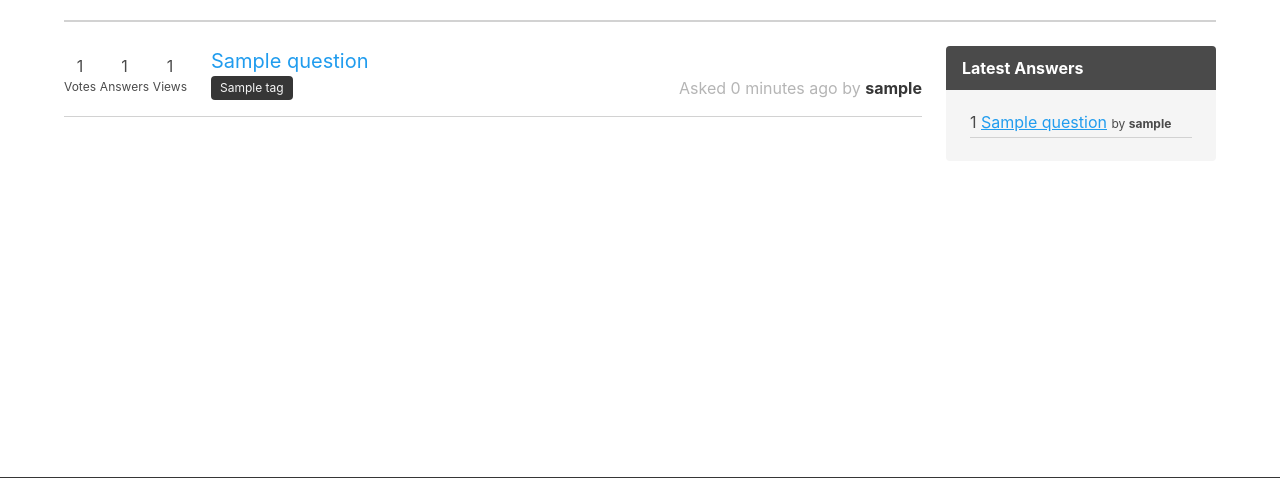
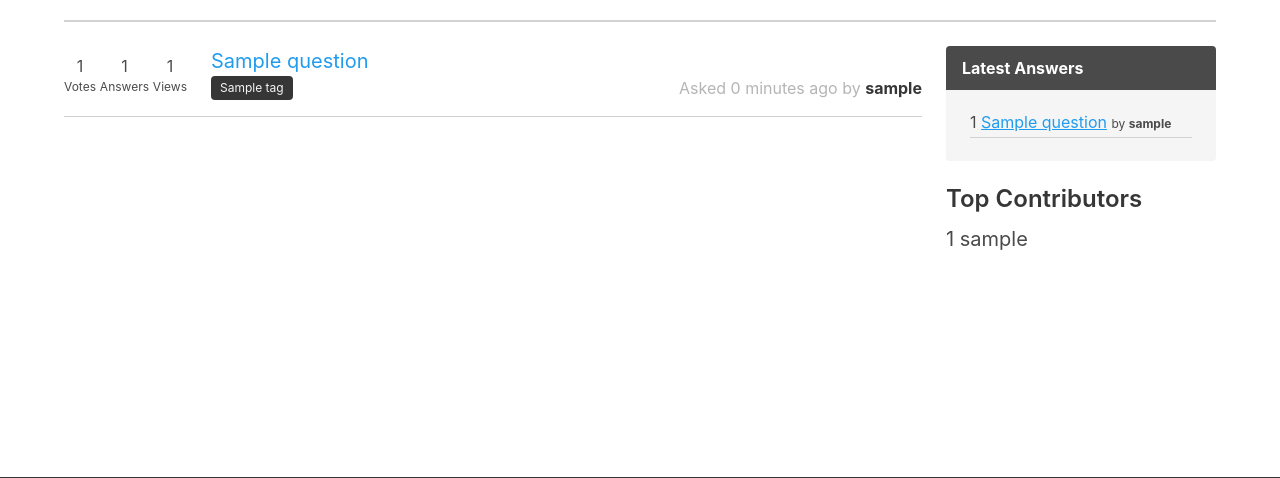
Before and after one commit to rem1niscence/OffByOneBlog, a Django app: page / in a window 1280 px wide. Shown: the part 148-626 px from the top of the page. Run offline with Django 3.2, Linux system fonts and the light colour scheme; tables that the repository leaves empty hold one stand-in row (values such as "Sample post"); some libraries are stand-ins or nearby versions.

Commit message:
Minor fixes and enhacements

```diff
--- a/django/config/urls.py
+++ b/django/config/urls.py
@@ -1,14 +1,14 @@
 from django.contrib import admin
 from django.urls import path, include
-from django.contrib.auth import views
+from django.contrib.auth.views import LoginView, LogoutView
 from qanda.forms import CustomAuhthenticationForm
 from qanda.views import SignUpView
 
 urlpatterns = [
     path('admin/', admin.site.urls),
-    path('login/',
-         views.LoginView.as_view(form_class=CustomAuhthenticationForm),
+    path('login/', LoginView.as_view(form_class=CustomAuhthenticationForm),
          name='login'),
+    path('logout', LogoutView.as_view(), name='logout'),
     path('register/', SignUpView.as_view(), name='register'),
     path('', include('qanda.urls')),
 ]
--- a/django/qanda/models.py
+++ b/django/qanda/models.py
@@ -157,10 +157,21 @@ class AnswerVote(Votable):
         unique_together = ('user', 'answer')
 
 
+class ProfileManager(models.Manager):
+    # Score for an user is based on the sum of upvotes of all their answers.
+    def get_all_and_user_score(self):
+        qs = self.get_queryset()
+        qs = qs.annotate(score=Coalesce(
+            Sum('user__answer__answervote__value'), 0))
+        return qs
+
+
 class Profile(models.Model):
     user = models.OneToOneField(
         User(), on_delete=models.CASCADE, primary_key=True)
     email_confirmed = models.BooleanField(default=False)
+
+    objects = ProfileManager()
 
     def __str__(self):
         return f'{self.user}'
--- a/django/qanda/templates/qanda/homepage.html
+++ b/django/qanda/templates/qanda/homepage.html
@@ -75,6 +75,10 @@
         {% endfor %}
       </div>
     </article>
+    <h2 class="title is-size-4" style="margin-bottom: 0.5em">Top Contributors</h2>
+    {% for user in top_users %}
+    <p class="is-size-5">{{user.score}} {{user}}</p>
+    {% endfor %}
   </div>
 </div>
 
--- a/django/qanda/views.py
+++ b/django/qanda/views.py
@@ -13,7 +13,8 @@ from django.views.generic import CreateView, DetailView, ListView, UpdateView
 from qanda.forms import (AnswerAcceptanceForm, AnswerForm, AnswerVoteForm,
                          CustomUserCreationForm, QuestionForm,
                          QuestionVoteForm)
-from qanda.models import Answer, AnswerVote, Question, QuestionVote, Tag
+from qanda.models import (Answer, AnswerVote, Question,
+                          QuestionVote, Tag, Profile)
 from qanda.tokens import account_activation_token
 
 
@@ -212,6 +213,8 @@ class HomePageView(ListView):
         ctx = super(HomePageView, self).get_context_data(**kwargs)
         ctx['last_answers'] = Answer.objects.all_with_score() \
             .order_by('-created')[:5]
+        ctx['top_users'] = Profile.objects.get_all_and_user_score() \
+            .order_by('-score')[:5]
         return ctx
 
     def get_queryset(self):
--- a/django/templates/core/base.html
+++ b/django/templates/core/base.html
@@ -39,12 +39,23 @@
 
       <div id="navbarItems" class="navbar-menu">
         <div class="navbar-end">
+          {% if user.is_authenticated %}
           <div class="navbar-item">
+            <div class="buttons">
+              <a class="button is-link" href="{% url 'qanda:ask-question' %}">Ask</a>
+              <a class="button" href="{% url 'logout' %}">Logout</a>
+            </div>
+          </div>
+            <a class="navbar-item">{{user}}</a>
+
+          {% else %}
+            <div class="navbar-item">
             <div class="buttons">
               <a class="button is-link" href="{% url 'register' %}">Register</a>
               <a class="button" href="{% url 'login' %}">Login</a>
             </div>
           </div>
+          {% endif %}
         </div>
       </div>
     </nav>
```
